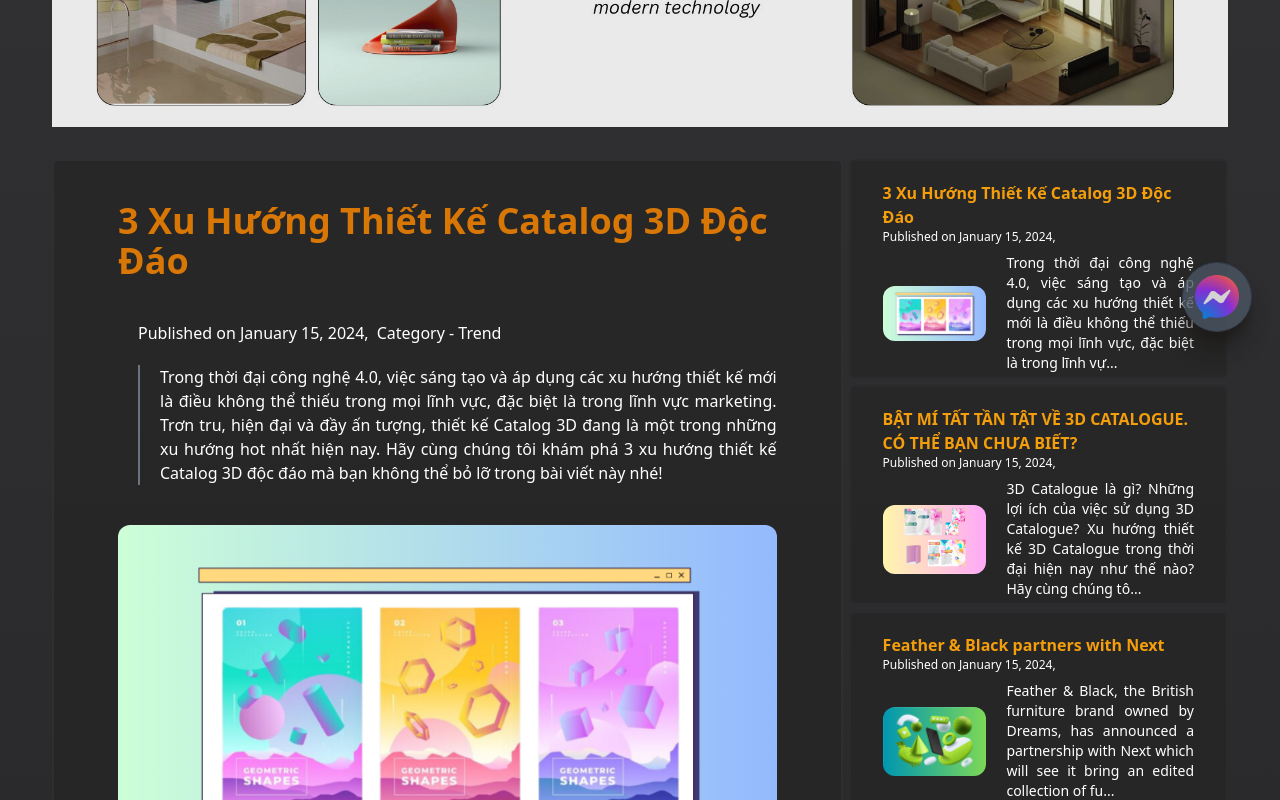
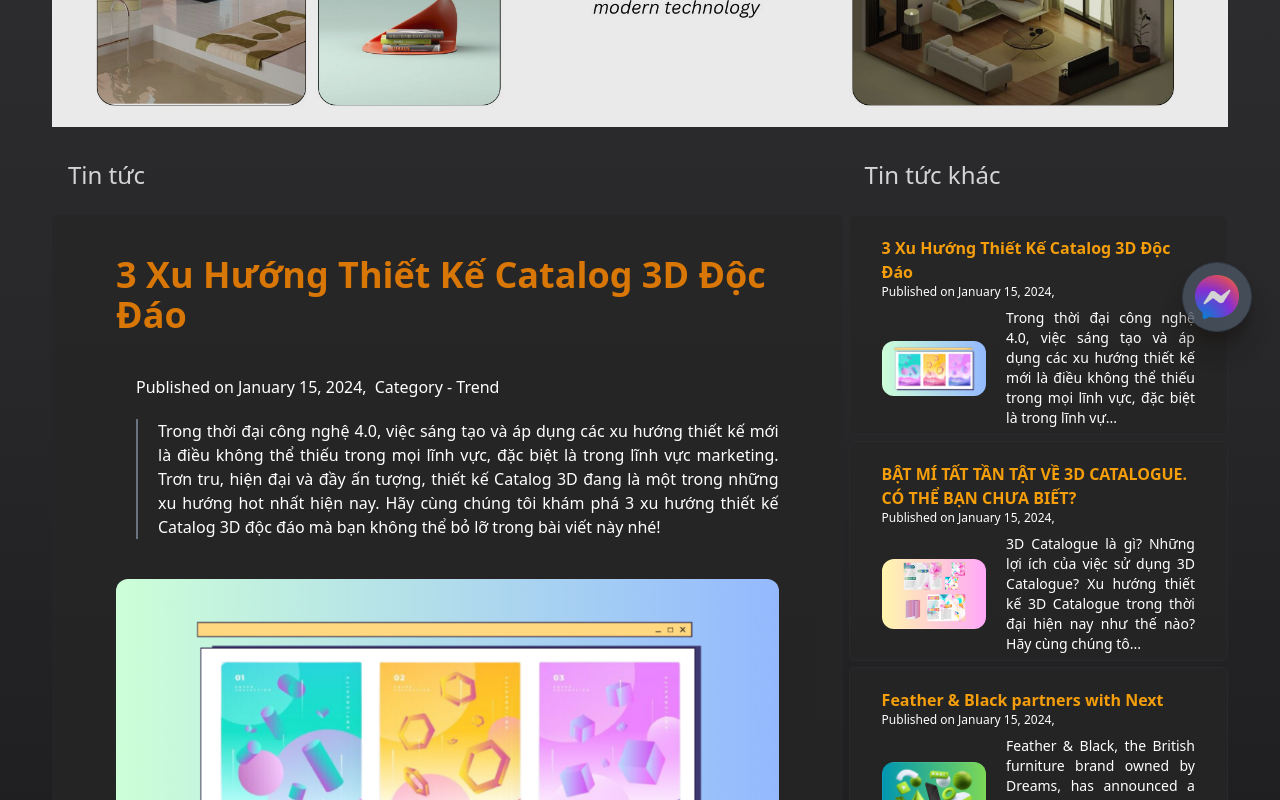
Before and after one commit to namke-dev/ThreeD-Catalog, a Next.js app: page /tin-tuc in a window 1280 px wide. Shown: the part 440-1240 px from the top of the page. Built offline with nearby package versions, Linux system fonts and the light colour scheme; no server answers.

Commit message:
Add realated new card

```diff
--- a/src/components/layouts/HomePageCart.jsx
+++ b/src/components/layouts/HomePageCart.jsx
@@ -5,7 +5,7 @@ export default function HomePageCart({ children, props, className }) {
     <div
       {...props}
       className={`
-        md:px-5 md:pt-10 md:pb-20
+        md:px-5 md:pt-10 md:pb-10
 
         ${className}`}
     >
--- a/src/components/layouts/Layout.jsx
+++ b/src/components/layouts/Layout.jsx
@@ -10,12 +10,12 @@ export default function Layout({ children, className }) {
     <div
       className={`
       dark:bg-gradient-to-b dark:from-zinc-800/95 dark:via-zinc-800 dark:to-zinc-900
-      bg-gradient-to-br from-stone-300/20 via-amber-500/10 to-yellow-600/10
+      bg-gradient-to-br from-stone-300/20 via-amber-200/10 to-neutral-500/10
       text-black/80
       dark:text-white/80 ${className}`}
     >
       <Navbar />
-      <div className="max-w-[1400px] m-auto md:pt-10 md:pb-20">{children}</div>
+      <div className="max-w-[1400px] m-auto md:pt-10 md:pb-10">{children}</div>
       <Footer />
       {/* <ThemeSwitch /> */}
       <MessengerBuble />
--- a/src/components/layouts/NewsCart.jsx
+++ b/src/components/layouts/NewsCart.jsx
@@ -7,7 +7,7 @@ const NewsCard = ({ news, isExpanded, className }) => {
   return (
     <div
       className={`
-      text-gray-800 border-2 border-zinc-600/20
+      text-gray-800
       bg-white dark:bg-neutral-800/80 dark:text-white
       rounded-md pt-10 pb-12 md:px-16 mb-0
       ${className}`}
--- a/src/components/layouts/NewsList.jsx
+++ b/src/components/layouts/NewsList.jsx
@@ -1,7 +1,7 @@
 import React, { useState } from "react";
 import NewsCard from "./NewsCart";
 
-const NewsList = ({ newsList, isExpanded, itemsPerPage }) => {
+const NewsList = ({ newsList, isExpanded, itemsPerPage, className }) => {
   const [currentPage, setCurrentPage] = useState(1);
   itemsPerPage = 3;
   // Calculate the index range for the current page
@@ -17,7 +17,7 @@ const NewsList = ({ newsList, isExpanded, itemsPerPage }) => {
   };
 
   return (
-    <div className="flex flex-col items-center justify-center gap-1.5">
+    <div className={`flex flex-col gap-1.5 ${className}`}>
       {currentNews.map((news) => (
         <NewsCard
           key={news.id}
--- a/src/components/layouts/ReviewNewsCart.jsx
+++ b/src/components/layouts/ReviewNewsCart.jsx
@@ -13,7 +13,7 @@ export default function ReviewNewsCart({ news }) {
         max-w-[1200px]
         h-[220px]
         flex flex-col justify-between
-        border-2 border-zinc-700/20 hover:scale-110 duration-500
+        border border-zinc-700/20 duration-500
         px-7 rounded-md
         transition-all"
       >
--- a/src/components/layouts/ReviewNewsList.jsx
+++ b/src/components/layouts/ReviewNewsList.jsx
@@ -1,11 +1,16 @@
 import React from "react";
 import ReviewNewsCart from "./ReviewNewsCart";
 
-export default function ReviewNewsList({ newsList, isHorizontal }) {
+export default function ReviewNewsList({ newsList, isHorizontal, className }) {
   return (
     <div
       className={`gap-1.5 flex
-      ${isHorizontal ? "flex-row w-[6000px] mx-10" : "flex-col"}`}
+      ${className}
+      ${
+        isHorizontal
+          ? "flex-row w-[6000px] mx-10"
+          : "flex-col h-[450px] overflow-y-auto"
+      }`}
     >
       {newsList.map((news) => (
         <ReviewNewsCart key={news.id} news={news} />
--- a/src/pages/bai-viet/[slug].js
+++ b/src/pages/bai-viet/[slug].js
@@ -9,9 +9,8 @@ import ReviewNewsList from "@/components/layouts/ReviewNewsList";
 export default function NewsDetail() {
   const router = useRouter();
   const { slug } = router.query;
-  console.log(`==>  ${slug}`);
-
   const news = news_data.find((news) => news.id === slug);
+  const related_post = news_data.filter((item) => item.category === "");
 
   useEffect(() => {
     if (news) {
@@ -52,8 +51,18 @@ export default function NewsDetail() {
           <div className="w-2/3 py-8 pl-8 relative">
             <NewsCard key={news.id} news={news} isExpanded={true} />
           </div>
-          <div className="w-1/3 py-8 pr-8 relative ">
-            <ReviewNewsList newsList={news_data} />
+          <div className="flex flex-col w-1/3 py-8 pr-8  gap-10">
+            {related_post.length > 0 && (
+              <div className=" relative flex flex-col overflow-y-auto">
+                <div className="text-2xl mb-3 pl-4">Tin tức liên quan</div>
+                <ReviewNewsList newsList={related_post} className="h-[400px]" />
+              </div>
+            )}
+
+            <div className="relative flex flex-col overflow-y-auto">
+              <div className="text-2xl mb-3 pl-4">Tin tức khác</div>
+              <ReviewNewsList newsList={news_data} className="h-[700px]" />
+            </div>
           </div>
         </div>
       </HomePageCart>
--- a/src/pages/tin-tuc.js
+++ b/src/pages/tin-tuc.js
@@ -7,6 +7,7 @@ import HomePageCart from "@/components/layouts/HomePageCart";
 import PageHeader from "@/components/layouts/PageHeader";
 
 export default function News() {
+  const related_post = news_data.filter((item) => item.category === "");
   return (
     <Layout className="!bg-white/90">
       {/* <PageHeader>Tin Tức</PageHeader> */}
@@ -18,11 +19,24 @@ export default function News() {
         <img src="images/news-header.jpg" className=" mt-10 opacity-90 px-8" />
 
         <div className="flex flex-row gap-1.5">
-          <div className="w-2/3 py-8 pl-8 relative">
-            <NewsList newsList={news_data} isExpanded={false} />
+          <div
+            className="w-2/3 py-8 pl-8 relative
+            flex flex-col"
+          >
+            <div className="text-2xl mb-6 pl-4">Tin tức </div>
+            <div className="overflow-y-auto ">
+              <NewsList
+                newsList={news_data}
+                isExpanded={false}
+                className="h-[700px]"
+              />
+            </div>
           </div>
-          <div className="w-1/3 py-8 pr-8 relative ">
-            <ReviewNewsList newsList={news_data} />
+          <div className="flex flex-col w-1/3 py-8 pr-8  gap-3">
+            <div className="text-2xl mb-3 pl-4">Tin tức khác</div>
+            <div className="relative flex flex-col overflow-y-auto">
+              <ReviewNewsList newsList={news_data} className="h-[700px]" />
+            </div>
           </div>
         </div>
       </HomePageCart>
```
